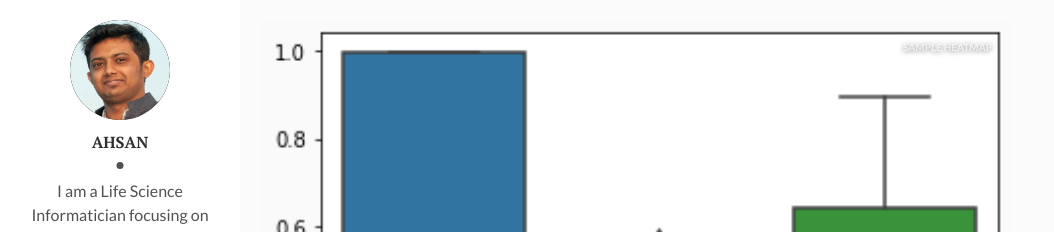
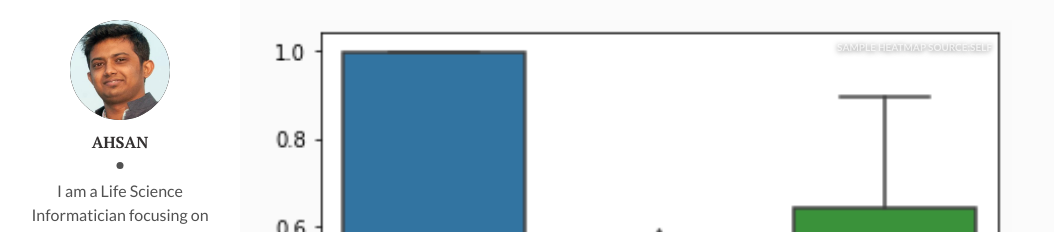
Before and after one commit to paulahsan/cell-pythology, a Jekyll site: the page built from _posts/2022-08-02-Heatmap-with-theme-RdYlBu.md, in a window 1280 px wide and 900 px high. Shown: the top 232 px of the window, without its empty margins (0-1054 px from the left). Built offline with Jekyll 4.4.1, drawn with Linux system fonts in a browser that asks for light colours.

Commit message:
Update 2022-08-02-Heatmap-with-theme-RdYlBu.md

```diff
--- a/_posts/2022-08-02-Heatmap-with-theme-RdYlBu.md
+++ b/_posts/2022-08-02-Heatmap-with-theme-RdYlBu.md
@@ -4,7 +4,7 @@ title: Heatmap with theme RdYlBu
 date: 2022-08-02 15:05:00 +0900
 description: Tutorial for plotting heatmap. # Add post description (optional)
 img: output_10_0.png
-fig-caption: sample heatmap
+fig-caption: sample heatmap source:self
 tags: [data plotting, wide form data, heatmap, data viz]
 ---
 
@@ -126,7 +126,7 @@ plt.show()
 
 
 
-![png](output_10_0.png)
+![png]({{site.baseurl}}/assets/img/output_10_0.png)
 
 
 
```
